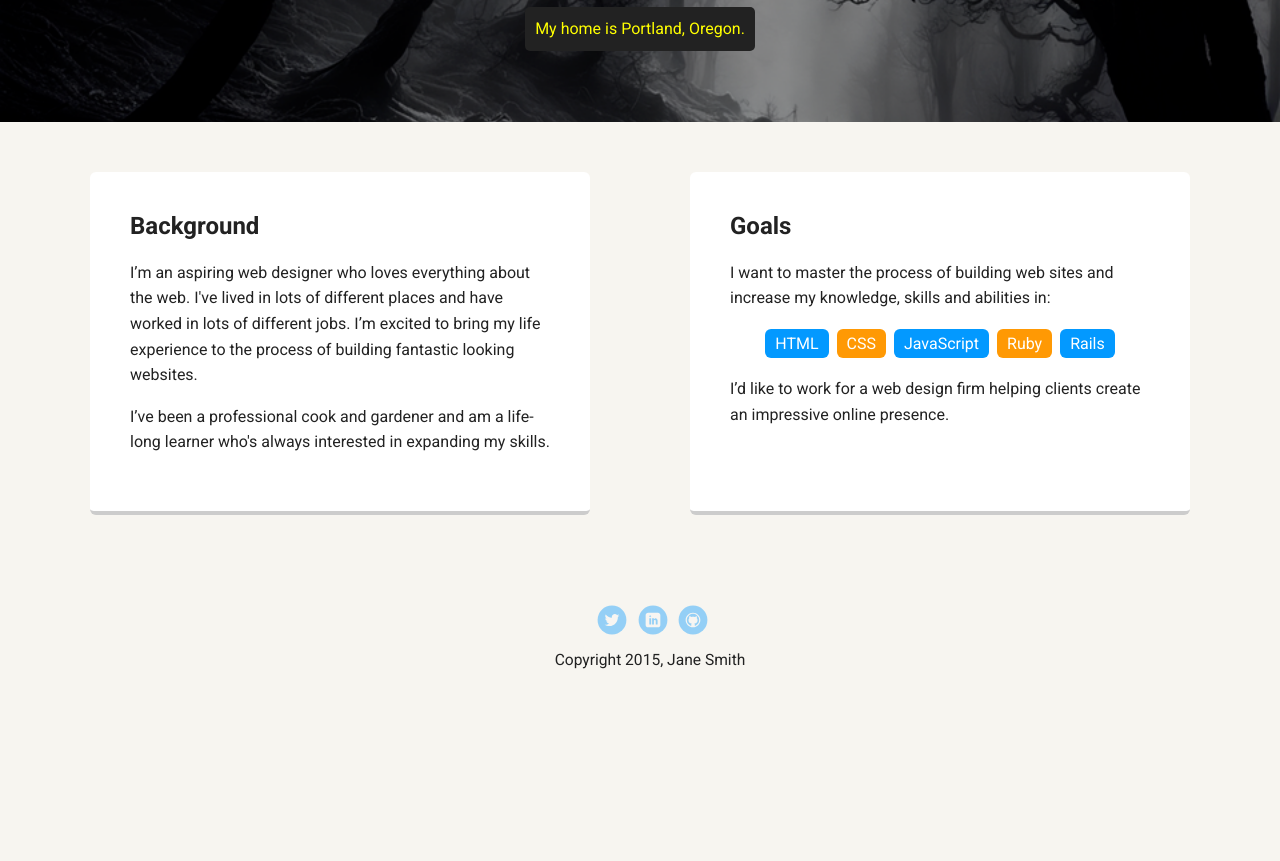
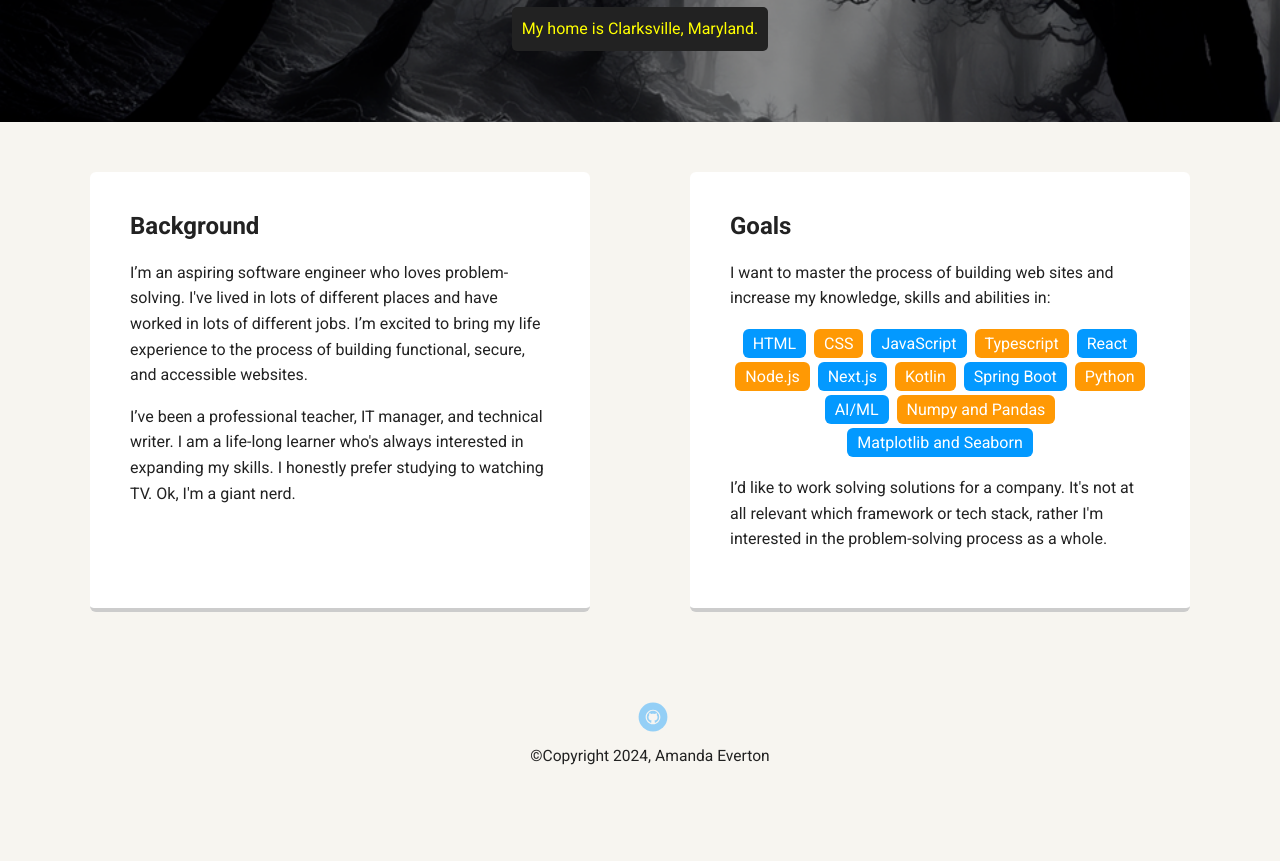
Before and after one commit to StarlightDebugger/personal-profile-page, a plain HTML site: page index.html in a window 1280 px wide. Shown: the part 348-1209 px from the top of the page. Before the commit the page ends 1112 px from the top, so only its background shows below. Drawn offline with Linux system fonts and the light colour scheme; a web font is replaced by a local one.

Commit message:
personalize text throughout

```diff
--- a/index.html
+++ b/index.html
@@ -2,7 +2,7 @@
 <html lang="en">
 <head>
   <meta charset="utf-8">
-  <title>Jane Smith's Profile</title>
+  <title>Amanda Everton's Profile</title>
   <meta name="viewport" content="width=device-width, initial-scale=1.0">
   <link rel="stylesheet" href="styles.css">
   <link href="https://fonts.googleapis.com/css?family=Muli%7CRoboto:400,300,500,700,900" rel="stylesheet"></head>
@@ -10,7 +10,7 @@
 
     <div class="main-nav">
         <ul class="nav">
-          <li class="name">Jane Smith</li>
+          <li class="name">Amanda Everton</li>
           <li><a href="#">Home</a></li>
           <li><a href="#">Experience</a></li>
         </ul>
@@ -18,15 +18,15 @@
 
     <header>
       <img src="images/me.png" alt="picture of Amanda" class="profile-image">
-      <h1 class="tag name">Hello, I’m Jane.</h1>
-      <p class="tag location">My home is Portland, Oregon.</p>
+      <h1 class="tag name">Hello, I’m Amanda.</h1>
+      <p class="tag location">My home is Clarksville, Maryland.</p>
     </header>
 
     <main class="flex">
       <div class="card">
         <h2>Background</h2>
-        <p>I’m an aspiring web designer who loves everything about the web. I've lived in lots of different places and have worked in lots of different jobs. I’m excited to bring my life experience to the process of building fantastic looking websites.</p>
-        <p>I’ve been a professional cook and gardener and am a life-long learner who's always interested in expanding my skills.</p>
+        <p>I’m an aspiring software engineer who loves problem-solving. I've lived in lots of different places and have worked in lots of different jobs. I’m excited to bring my life experience to the process of building functional, secure, and accessible websites.</p>
+        <p>I’ve been a professional teacher, IT manager, and technical writer. I am a life-long learner who's always interested in expanding my skills. I honestly prefer studying to watching TV. Ok, I'm a giant nerd.</p>
       </div>
 
       <div class="card">
@@ -36,20 +36,26 @@
           <li>HTML</li>
           <li>CSS</li>
           <li>JavaScript</li>
-          <li>Ruby</li>
-          <li>Rails</li>
+          <li>Typescript</li>
+          <li>React</li>
+          <li>Node.js</li>
+          <li>Next.js</li>
+          <li>Kotlin</li>
+          <li>Spring Boot</li>
+          <li>Python</li>
+          <li>AI/ML</li>
+          <li>Numpy and Pandas</li>
+          <li>Matplotlib and Seaborn</li>
         </ul>
-        <p>I’d like to work for a web design firm helping clients create an impressive online presence.</p>
+        <p>I’d like to work solving solutions for a company. It's not at all relevant which framework or tech stack, rather I'm interested in the problem-solving process as a whole.</p>
       </div>
 
     </main>
     <footer>
       <ul>
-        <li><a href="#" class="social twitter">Twitter</a></li>
-        <li><a href="#" class="social linkedin">LinkedIn</a></li>
         <li><a href="#" class="social github">Github</a></li>
       </ul>
-      <p class="copyright">Copyright 2015, Jane Smith</p>
+      <p class="copyright">&copy;Copyright 2024, Amanda Everton</p>
     </footer>
   </body>
   </html>
```
